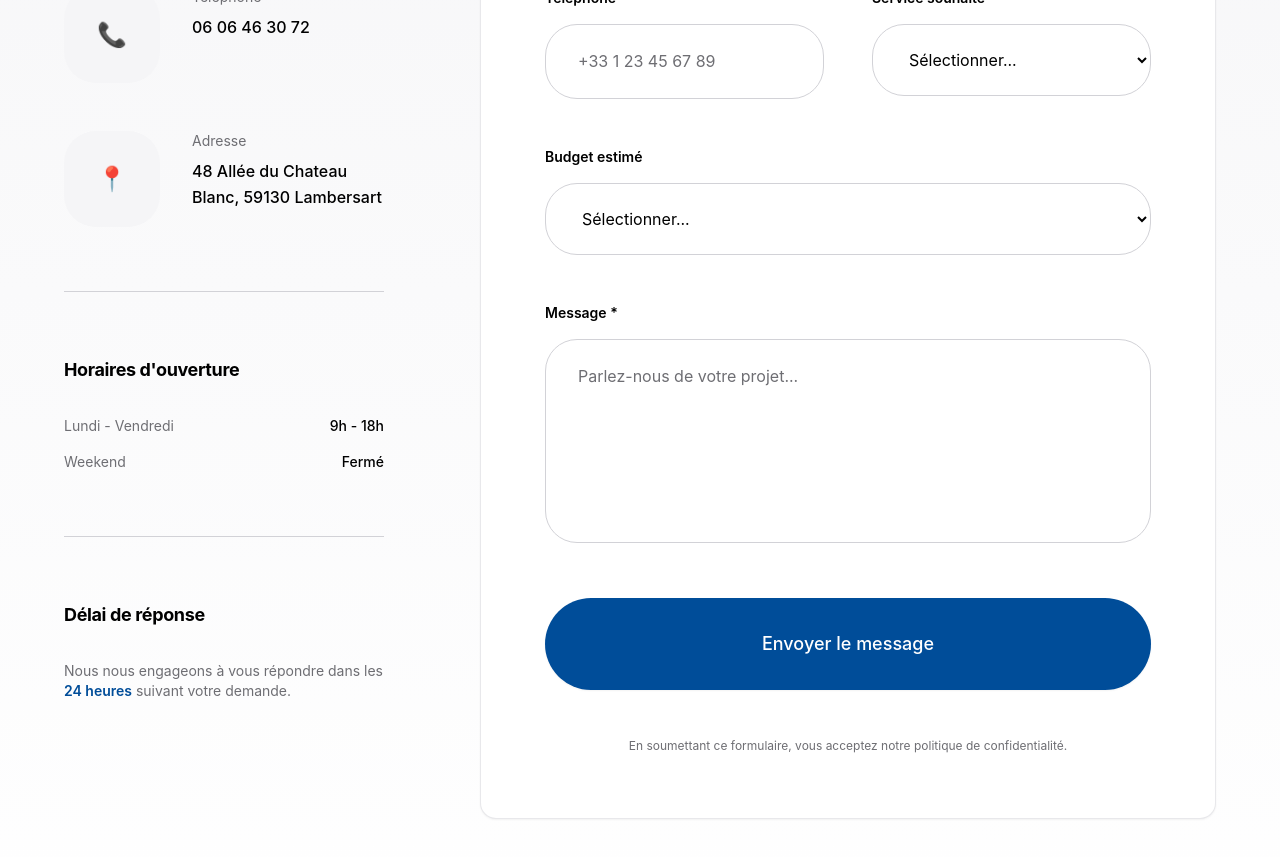
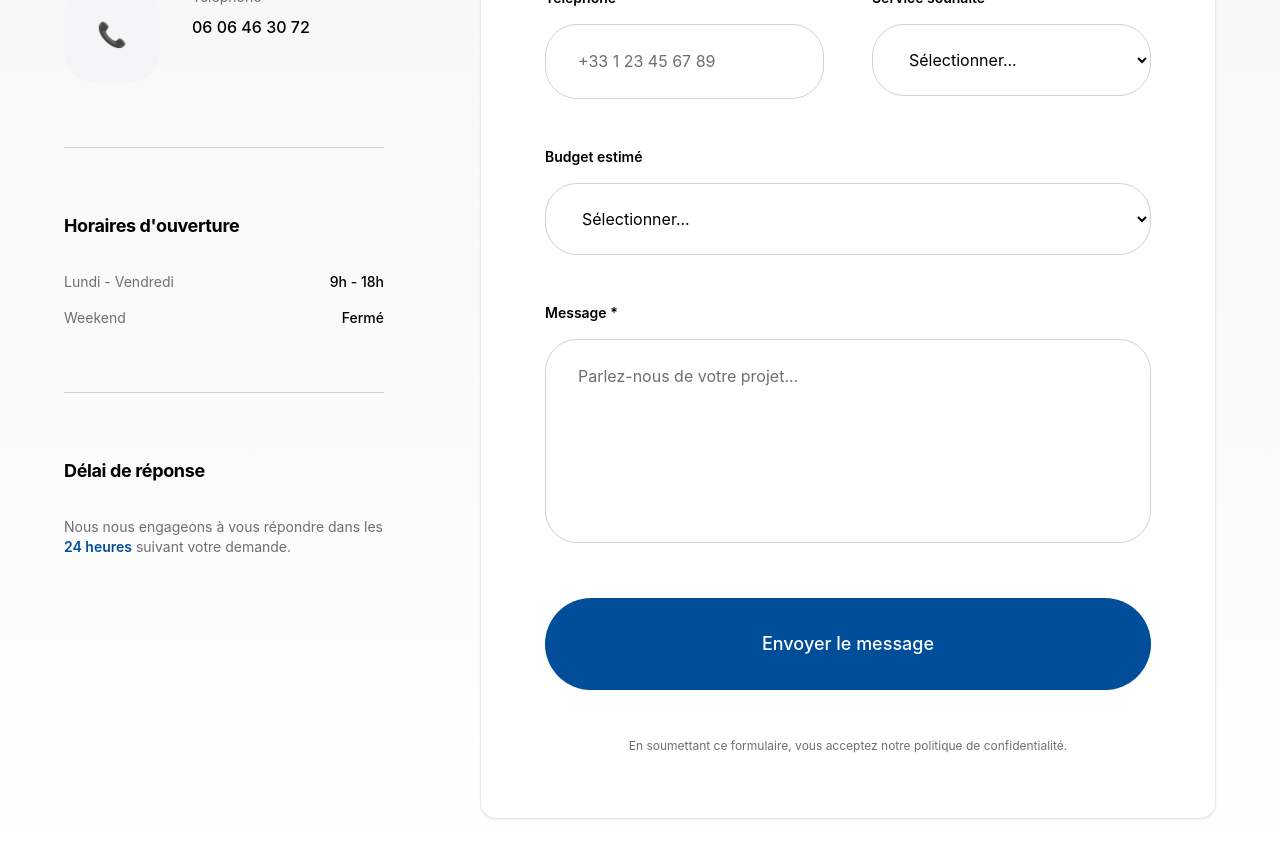
Before and after one commit to ThomasDlx/OneclicWebV2, a Next.js app: page /contact in a window 1280 px wide. Shown: the part 1100-1957 px from the top of the page. Built offline with nearby package versions, Linux system fonts and the light colour scheme.

Commit message:
remove adress

```diff
--- a/app/contact/page.tsx
+++ b/app/contact/page.tsx
@@ -66,12 +66,6 @@ export default function ContactPage() {
       title: 'Téléphone',
       value: '06 06 46 30 72',
       link: 'tel:+33606463072',
-    },
-    {
-      icon: '📍',
-      title: 'Adresse',
-      value: '48 Allée du Chateau Blanc, 59130 Lambersart',
-      link: null,
     },
   ];
 
```
